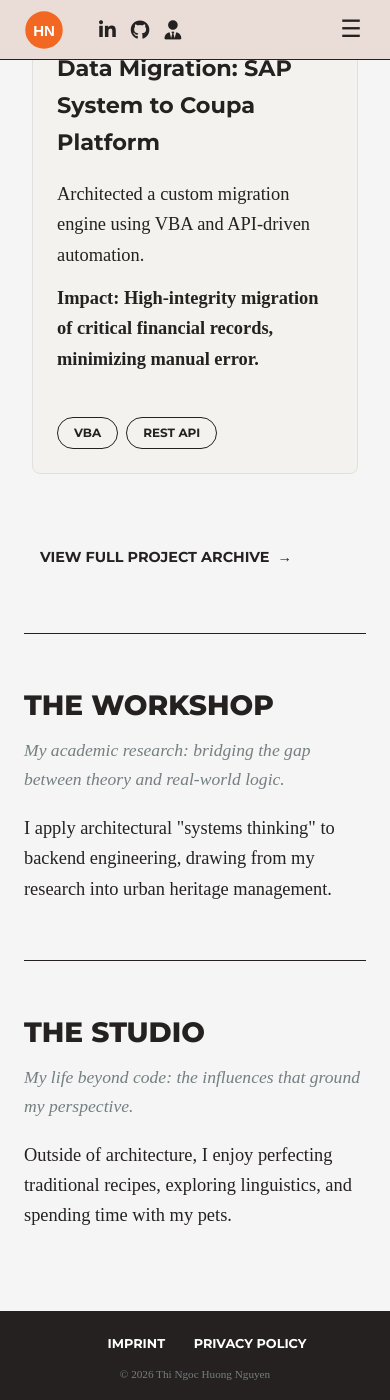
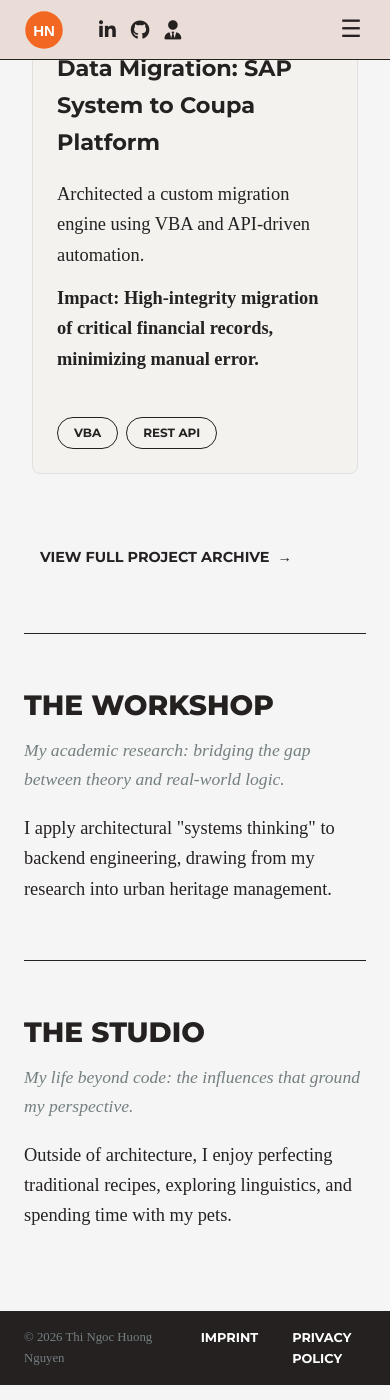
Before and after one commit to huongntn/portfolio-website, a Jekyll site: the page built from index.html, in a window 390 px wide and 1400 px high, scrolled down 2564 px. Built offline with Jekyll 4.4.1, drawn with Linux system fonts in a browser that asks for light colours; some web fonts are replaced.

Commit message:
Update style.css

```diff
--- a/assets/css/style.css
+++ b/assets/css/style.css
@@ -135,9 +135,8 @@
   .nav-wrapper { flex-direction: column; gap: 1rem; }
 
   footer { height: auto; padding: 1rem 0; }
-  .footer-wrapper { flex-direction: column; gap: 0.5rem; text-align: center; }
-  .legal-nav { order: 1; }
-  .copyright { order: 2; font-size: 0.7rem; }
+  .footer-wrapper { flex-direction: row; justify-content: center; gap: 10px; font-size: 0.75rem; }
+  .legal-nav { display: flex; gap: 10px; }
 
   .project-card { flex-direction: column; gap: 0.5rem !important; padding: 0.5rem !important; }
   .project-date { min-width: 100%; }
```
